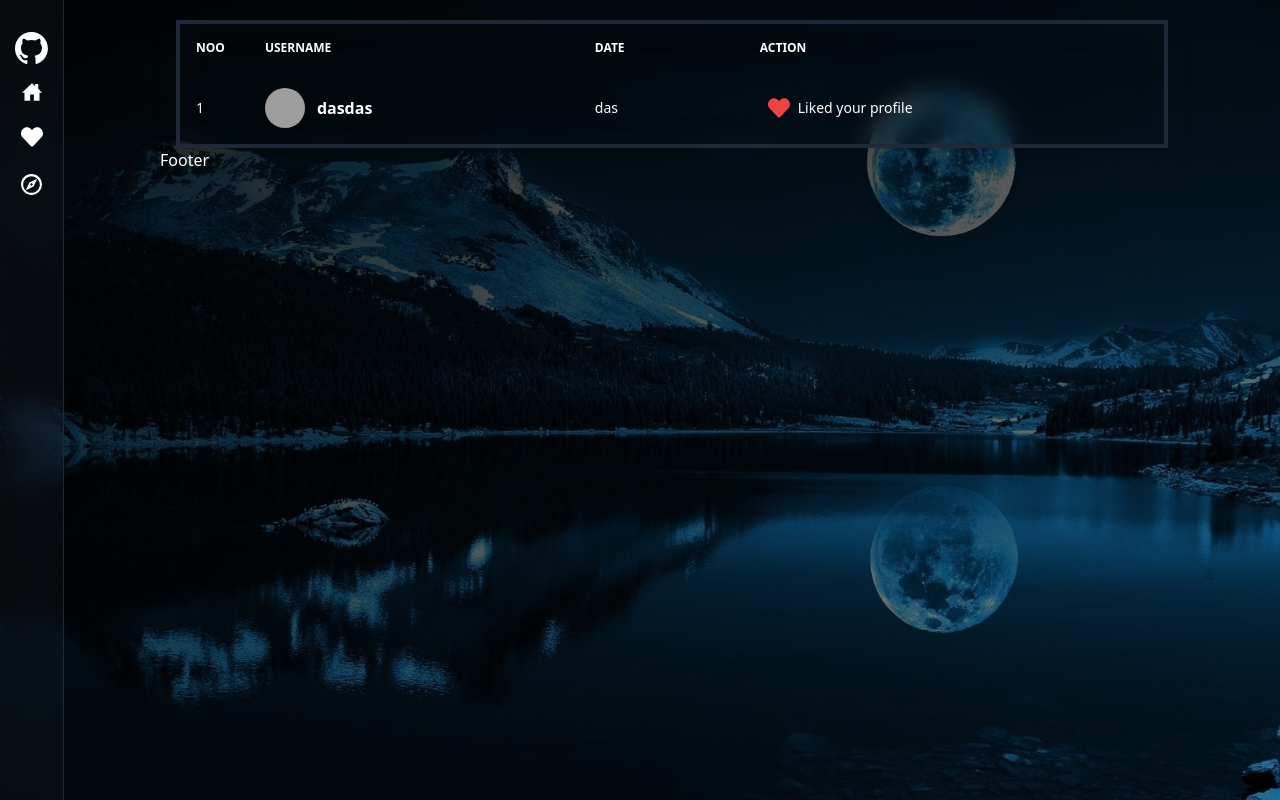
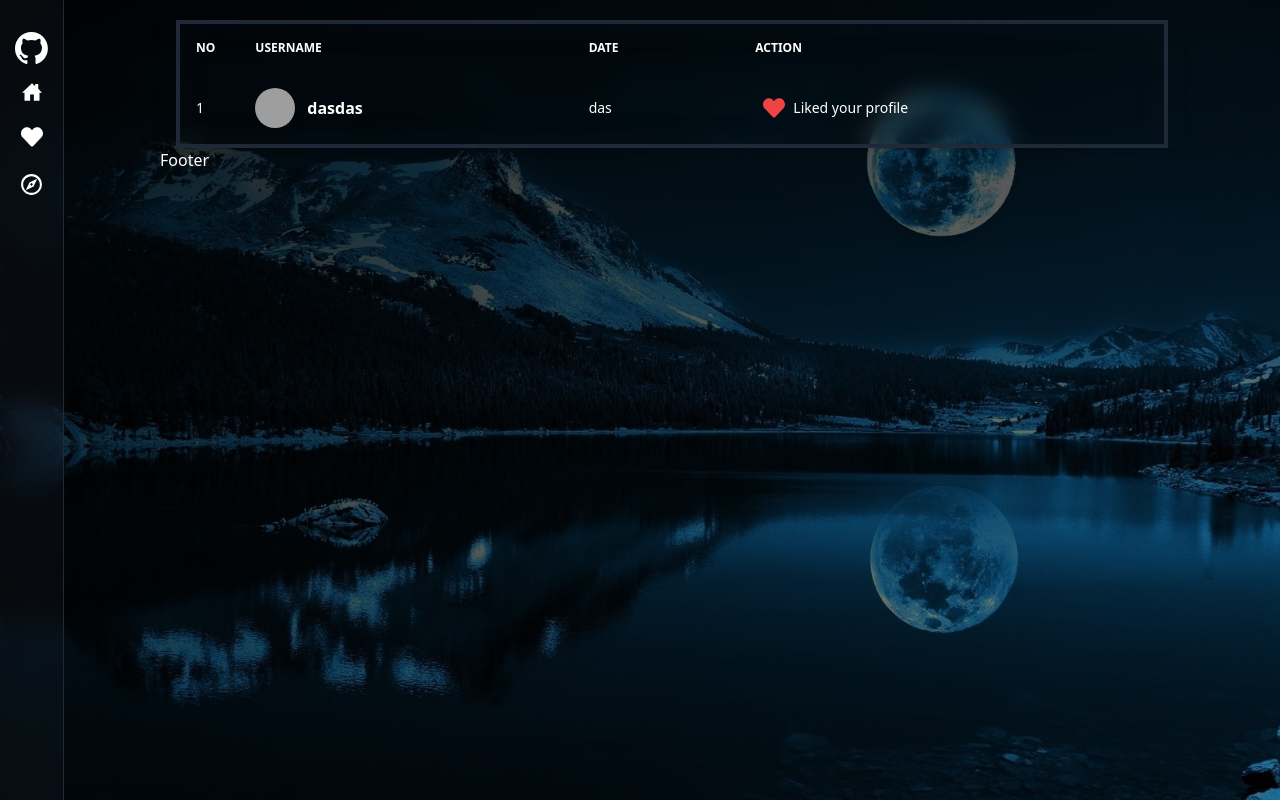
Before and after one commit to aravind452/GITLOCUS, a React (Vite) app in the folder frontend/: page /likes in a window 1280 px wide. Built offline with nearby package versions, Linux system fonts and the light colour scheme; grey boxes are pictures that could not be loaded; the HTML template or start-up script is replaced by a standard one.

Commit message:
explore page updated

```diff
--- a/frontend/src/pages/LikesPage.jsx
+++ b/frontend/src/pages/LikesPage.jsx
@@ -8,7 +8,7 @@
         <thead className="text-xs uppercase bg-glass ">
           <tr>
             <th scope="col" className="p-4">
-              <div className="flex items-center">Noo</div>
+              <div className="flex items-center">No</div>
             </th>
             <th scope="col" className="px-6 py-3">
               Username
```
